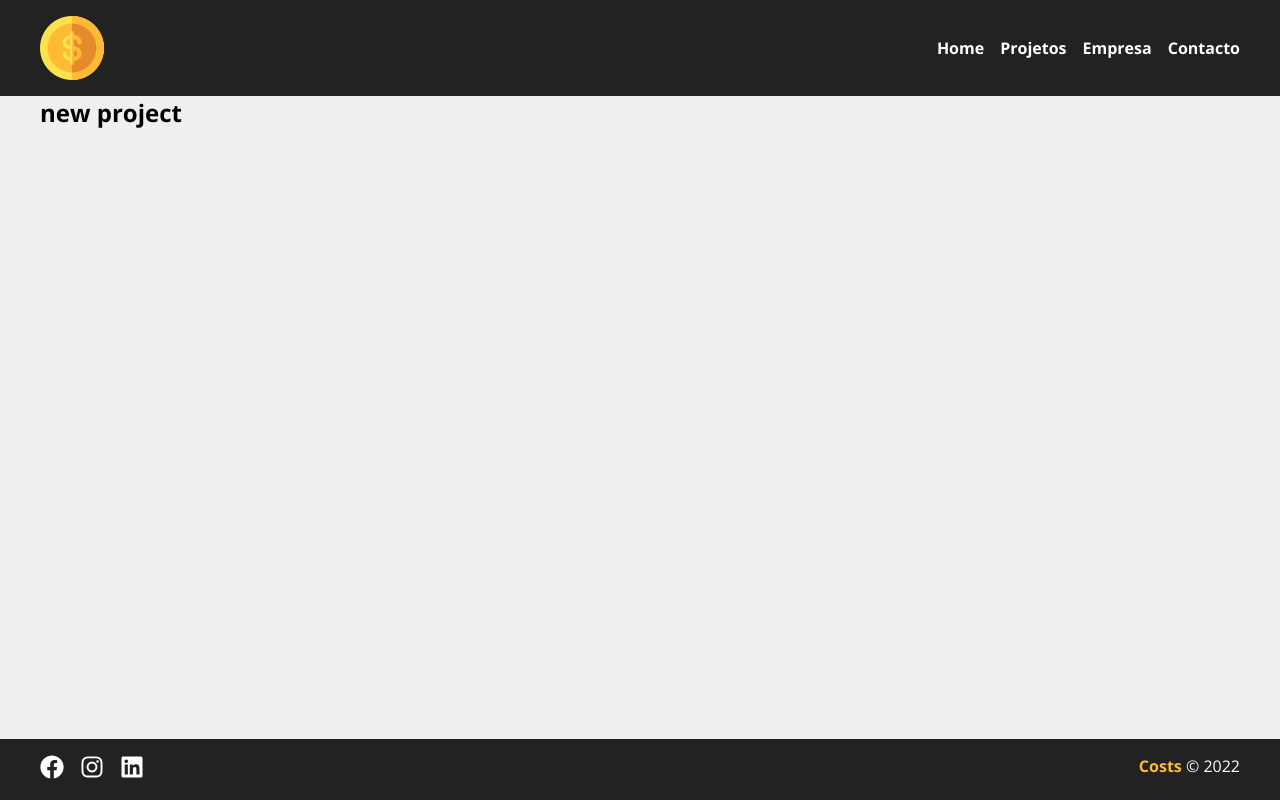
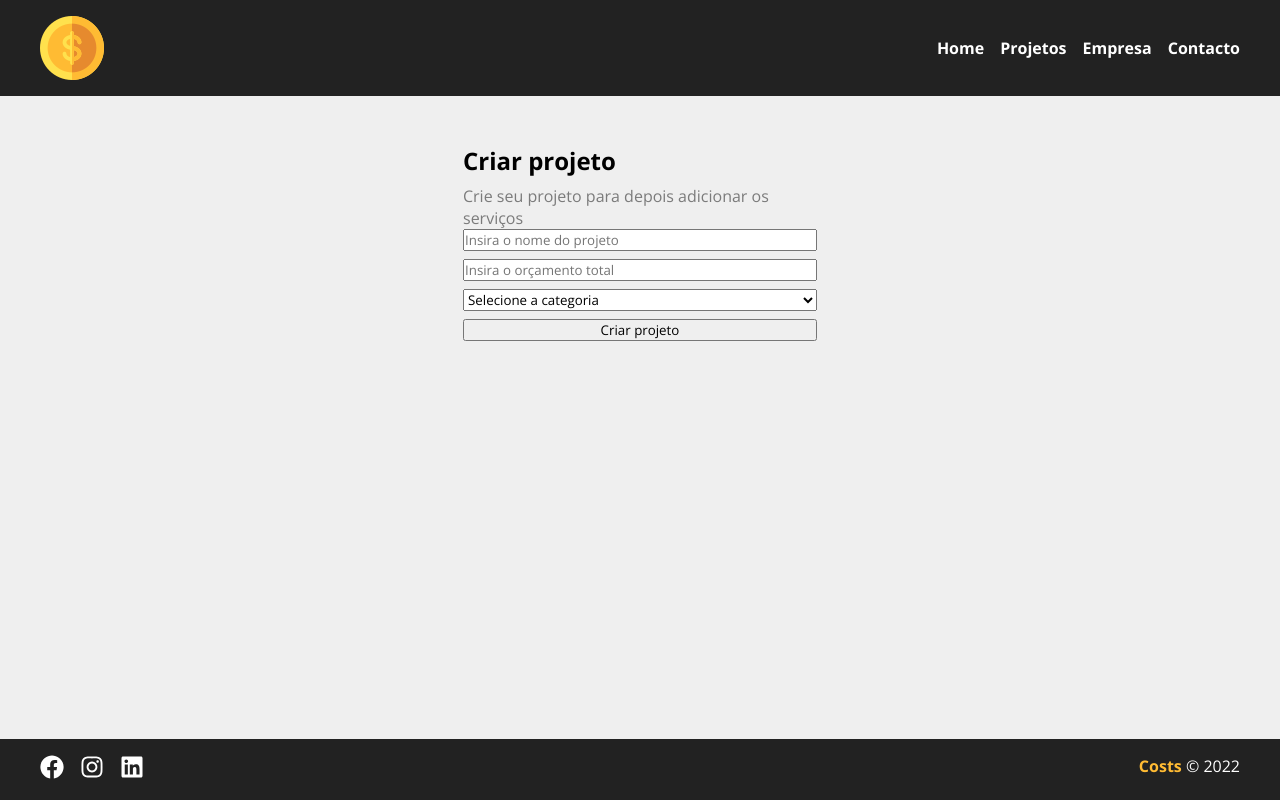
Before and after one commit to barbosadiego/react-training, a React (Create React App) app in the folder costs/: page /new-project in a window 1280 px wide. Built offline with nearby package versions, Linux system fonts and the light colour scheme.

Commit message:
form page

```diff
--- /dev/null
+++ b/costs/src/components/pages/NewProject.css
@@ -0,0 +1,13 @@
+.newproject-container{
+  max-width: 450px;
+  margin: 0 auto;
+  padding: 3rem;
+}
+
+.newproject-container h1{
+  margin-bottom: .5rem;
+}
+
+.newproject-container p{
+  color: #7b7b7b;
+}
--- a/costs/src/components/pages/NewProject.jsx
+++ b/costs/src/components/pages/NewProject.jsx
@@ -1,10 +1,18 @@
 import React from 'react';
+
+// components
+import ProjectForm from '../project/ProjectForm';
+
+// css
+import './NewProject.css';
 
 const NewProject = (props) => {
   return (
-    <div>
-      <h2>new project</h2>
-    </div>
+    <section className='newproject-container'>
+      <h1>Criar projeto</h1>
+      <p>Crie seu projeto para depois adicionar os serviços</p>
+      <ProjectForm />
+    </section>
   );
 };
 
--- /dev/null
+++ b/costs/src/components/project/ProjectForm.css
@@ -0,0 +1,4 @@
+.form{
+  display: grid;
+  gap: .5rem;
+}
--- /dev/null
+++ b/costs/src/components/project/ProjectForm.jsx
@@ -0,0 +1,19 @@
+import React from 'react';
+
+// css
+import './ProjectForm.css';
+
+const ProjectForm = () => {
+  return (
+    <form className='form'>
+      <input type="text" placeholder="Insira o nome do projeto" />
+      <input type="number" placeholder="Insira o orçamento total" />
+      <select name="category_id">
+        <option value=''>Selecione a categoria</option>
+      </select>
+      <input type="submit" value="Criar projeto" />
+    </form>
+  );
+};
+
+export default ProjectForm;
```
